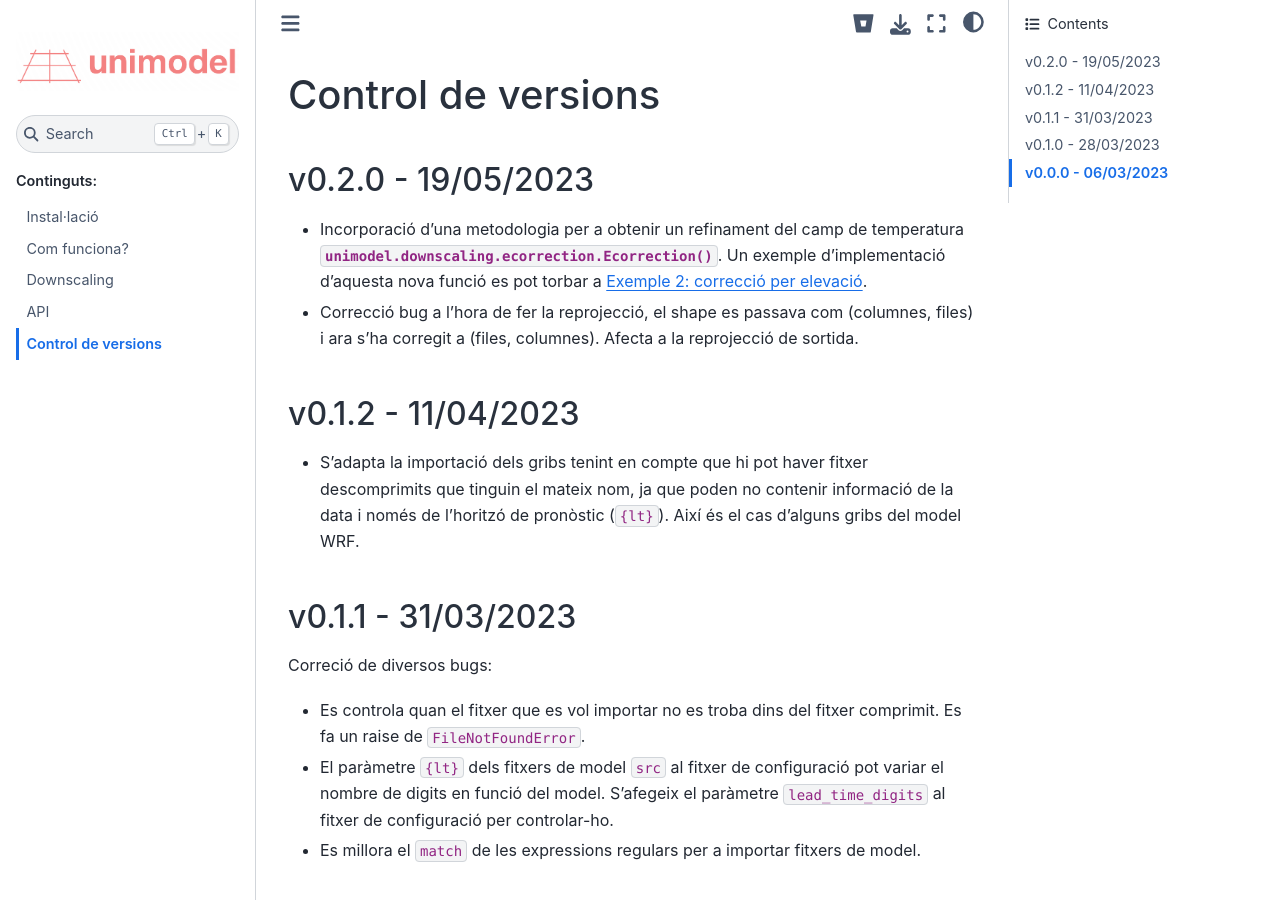
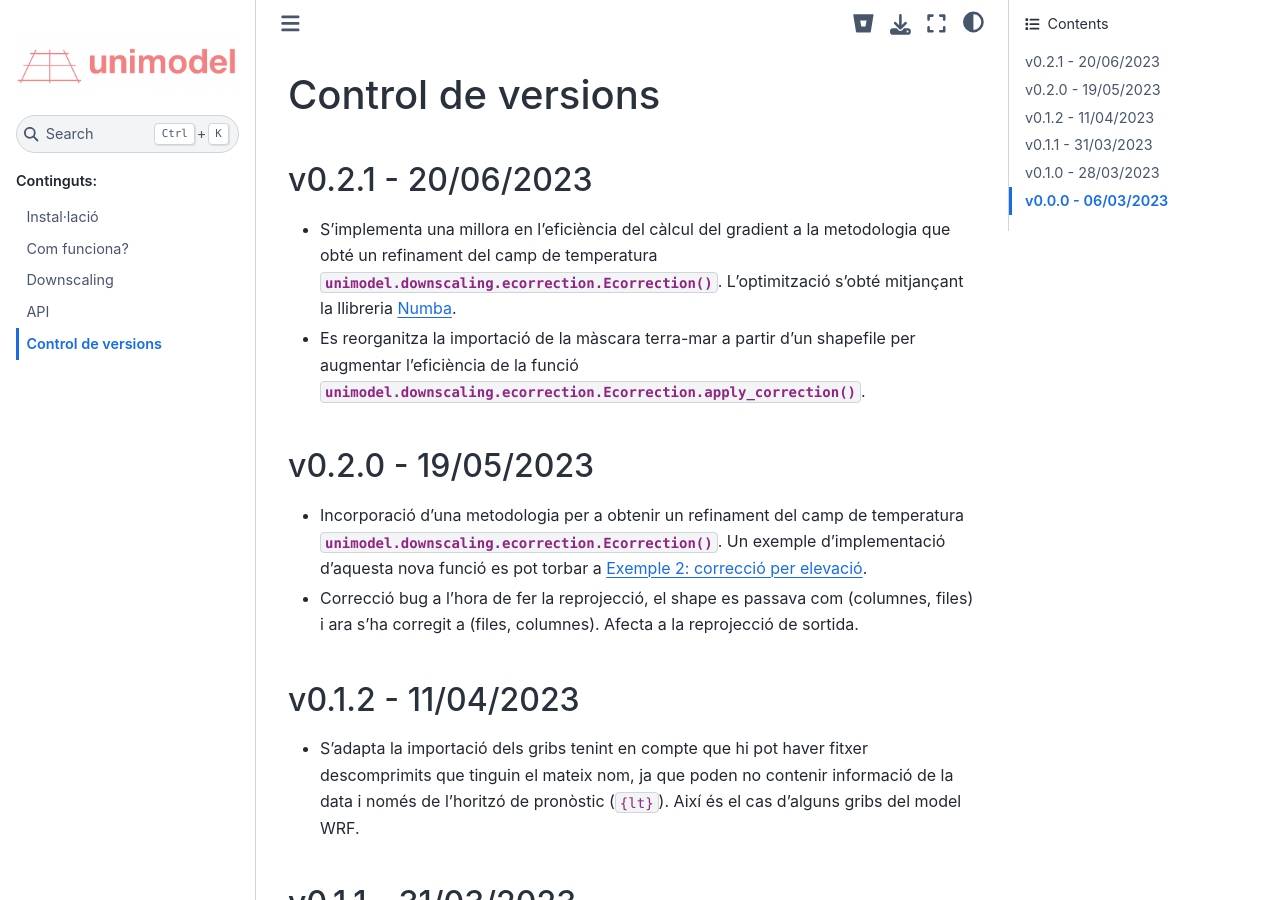
Before and after one commit to meteocat/unimodel, a Sphinx documentation site: the page built from docs/source/vcontrol.rst, in a window 1280 px wide and 900 px high. Built offline with Sphinx 7.4.7 and the Sphinx Book theme 1.1.4, drawn with Linux system fonts in a browser that asks for light colours.

Commit message:
Update version docs

```diff
--- a/docs/source/vcontrol.rst
+++ b/docs/source/vcontrol.rst
@@ -1,5 +1,14 @@
 Control de versions
 ===================
+
+v0.2.1 - 20/06/2023
+-------------------
+
+.. _Numba: https://numba.pydata.org/
+
+- S'implementa una millora en l'eficiència del càlcul del gradient a la metodologia que obté un refinament del camp de temperatura :py:func:`unimodel.downscaling.ecorrection.Ecorrection`. L'optimització s'obté mitjançant la llibreria Numba_.
+- Es reorganitza la importació de la màscara terra-mar a partir d'un shapefile per augmentar l'eficiència de la funció :py:func:`unimodel.downscaling.ecorrection.Ecorrection.apply_correction`.
+
 
 v0.2.0 - 19/05/2023
 -------------------
--- a/setup.cfg
+++ b/setup.cfg
@@ -1,6 +1,6 @@
 [metadata]
 name = unimodel
-version = 0.2.0
+version = 0.2.1
 author = Servei Meteorològic de Catalunya
 license = BSD
 description = Uniformization of model outputs
@@ -23,8 +23,8 @@ setup_requires =
 
 [build_sphinx]
 project = 'unimodel'
-version = 0.2.0
-release = 0.2.0
+version = 0.2.1
+release = 0.2.1
 source-dir = 'docs'
 
 # Note: no install_requires run-time requirements are included here.
```
